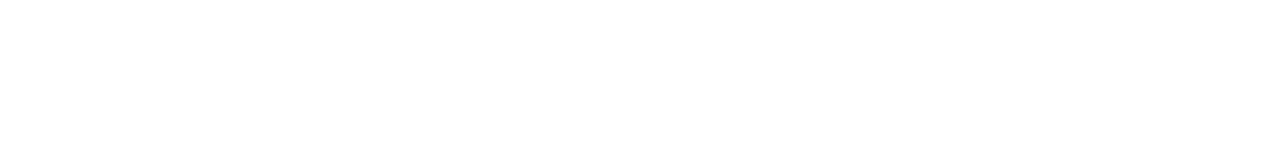
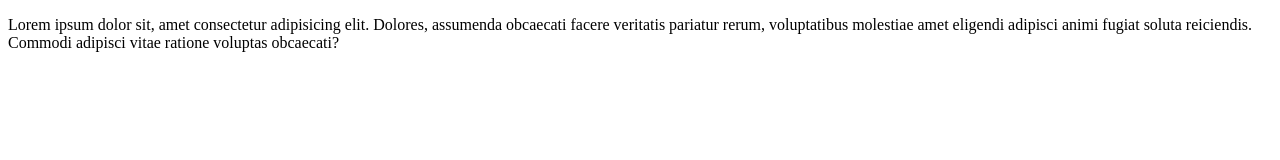
Before and after one commit to RonnieTDA/curso-Git, a plain HTML site: page index.html in a window 1280 px wide. Drawn offline with Linux system fonts and the light colour scheme.

Commit message:
agregamos un parrafo

```diff
--- a/index.html
+++ b/index.html
@@ -5,6 +5,7 @@
     <meta http-equiv="X-UA-Compatible" content="IE=edge">
     <meta name="viewport" content="width=device-width, initial-scale=1.0">
     <title>Document</title>
+    <p>Lorem ipsum dolor sit, amet consectetur adipisicing elit. Dolores, assumenda obcaecati facere veritatis pariatur rerum, voluptatibus molestiae amet eligendi adipisci animi fugiat soluta reiciendis. Commodi adipisci vitae ratione voluptas obcaecati?</p>
 </head>
 <body>
 
```
